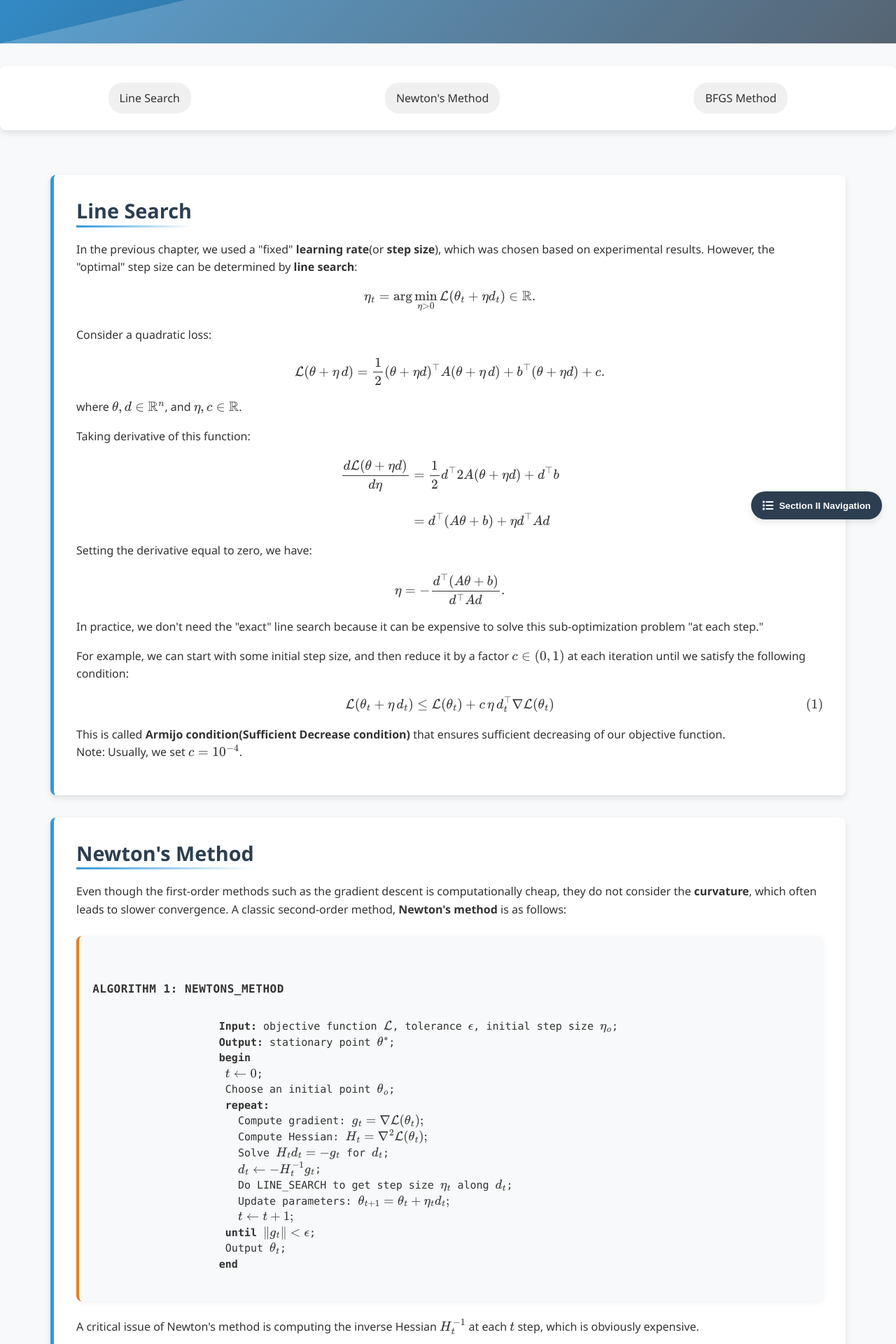
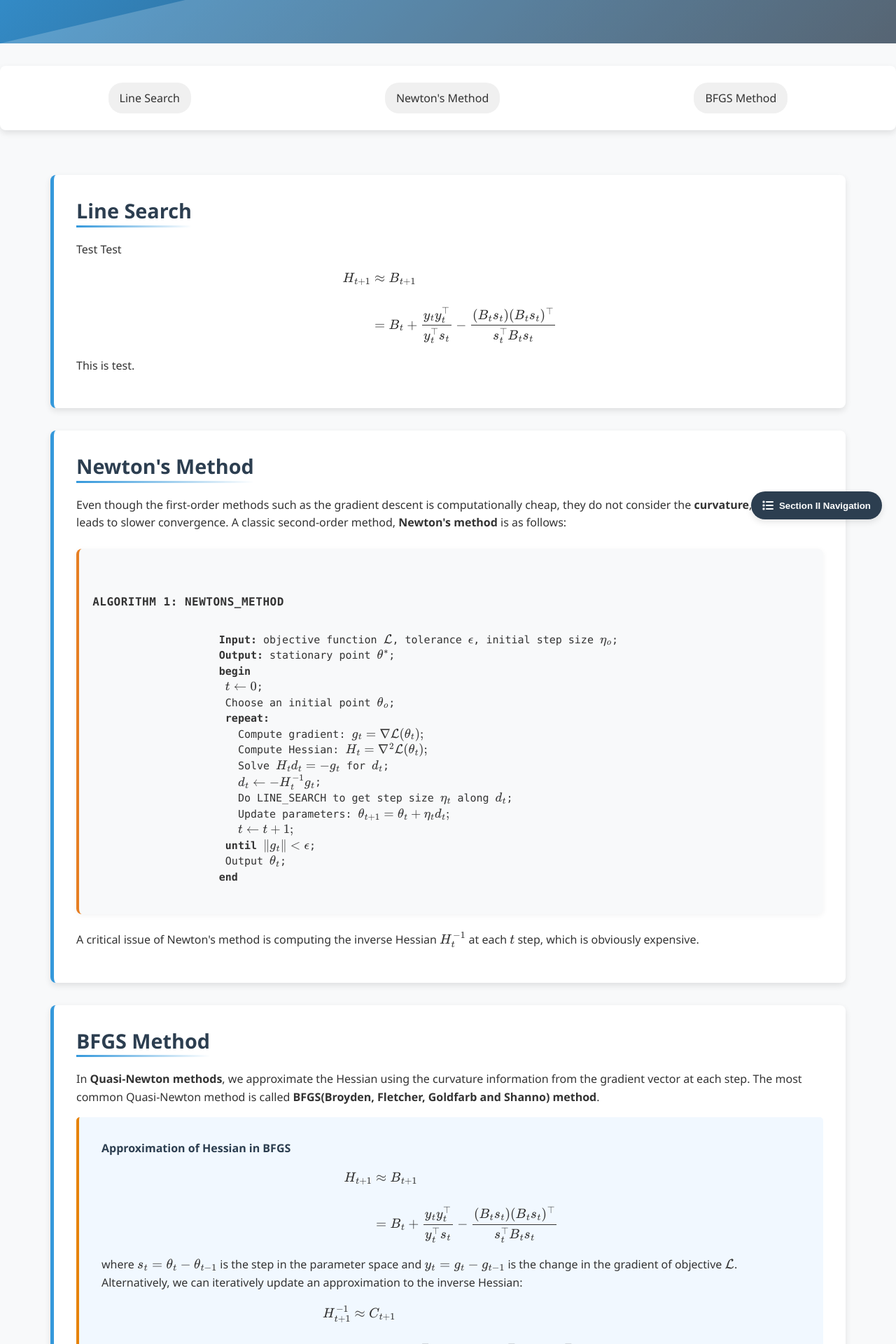
Before and after one commit to Yusukey01/yusukey01.github.io, a Jekyll site: the page built from Mathematics/Calculus/newton.html, in a window 1280 px wide. Shown: the part 344-2264 px from the top of the page at 70% size. Built offline with Jekyll 4.4.1, drawn with Linux system fonts in a browser that asks for light colours.

Commit message:
Updated Section 2-8

```diff
--- a/Mathematics/Calculus/newton.html
+++ b/Mathematics/Calculus/newton.html
@@ -153,47 +153,14 @@ uses_python: true
         <div class="container">
             <section id="LS" class="section-content">
                 <h2>Line Search</h2>
-                <p>
-                    In the previous chapter, we used a "fixed" <strong>learning rate</strong>(or <strong>step size</strong>), which was chosen
-                    based on experimental results. However, the "optimal" step size can be determined by <strong>line search</strong>:
-                    \[
-                    \eta_t = \arg \min _{\eta > 0} \mathcal{L} (\theta_t + \eta d_t) \in \mathbb{R}.
-                    \]
-                    Consider a quadratic loss:
-
-                    \[
-                    \mathcal{L}(\theta + \eta \, d)
-                    = \frac{1}{2}(\theta+ \eta d)^\top A (\theta + \eta \, d) + b^\top (\theta + \eta d) + c.
-                    \]
-
-                    where \(\theta, d \in \mathbb{R}^n\), and \(\eta, c \in \mathbb{R}\).
-                </p>
-                <p>
-                    Taking derivative of this function:
-                    \[
+                <p>Test Test</p>
+                \[
                     \begin{align*}
-                    \frac{d \mathcal{L}(\theta + \eta d)}{d\eta} &= \frac{1}{2} d^\top 2A(\theta + \eta d) + d^\top b  \\\\
-                                                                    &= d^\top (A\theta + b) + \eta d^\top A d
+                    H_{t+1} &\approx B_{t+1}  \\\\
+                            &= B_{t} + \frac{y_t y_t^\top}{y_t^\top s_t} - \frac{(B_t s_t)(B_t s_t)^\top }{s_t^\top B_t s_t}
                     \end{align*}
-                    \]
-                    Setting the derivative equal to zero, we have:
-                    \[
-                    \eta = - \frac{d^\top (A\theta + b)}{d^\top A d}.
-                    \]
-                    In practice, we don't need the "exact" line search because it can be expensive to solve this sub-optimization
-                    problem "at each step."
-                </p>
-                <p>
-                    For example, we can start with some initial step size, and then reduce it by a factor \(c \in (0, 1)\)  at each
-                    iteration until we satisfy the following condition:
-                    \[
-                    \mathcal{L}(\theta_t + \eta \, d_t) \leq \mathcal{L}(\theta_t) + c \, \eta \, d_t^\top \nabla \mathcal{L}(\theta_t) \tag{1}
-                    \]
-                    This is called <strong>Armijo condition(Sufficient Decrease condition)</strong> that ensures sufficient
-                    decreasing of our objective function.
-                    <br>
-                    Note: Usually, we set \(c = 10^{-4}\).
-                </p>
+                \]
+                <p>This is test.</p>
             </section>
 
             <section id="NM" class="section-content">
```
